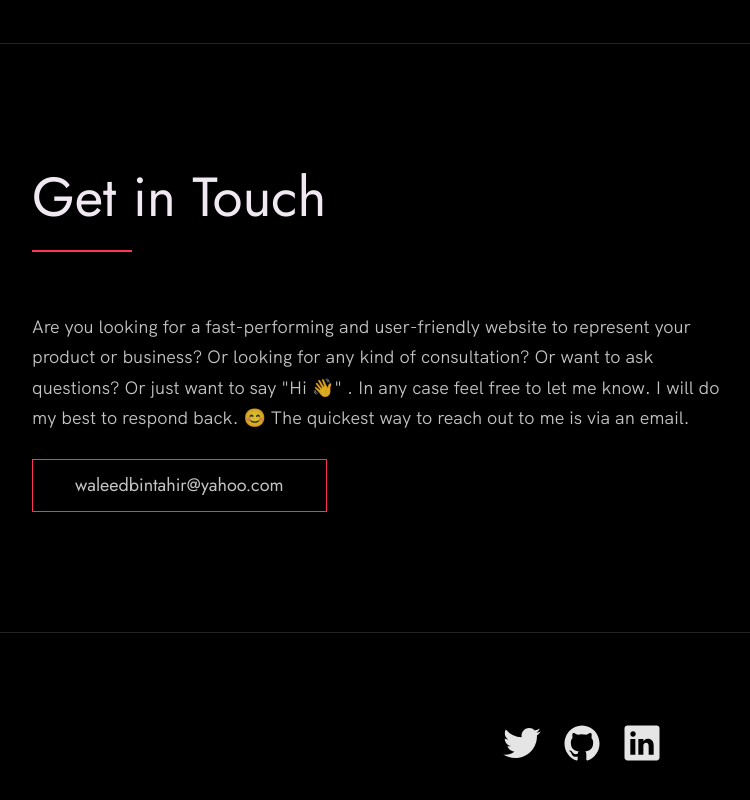
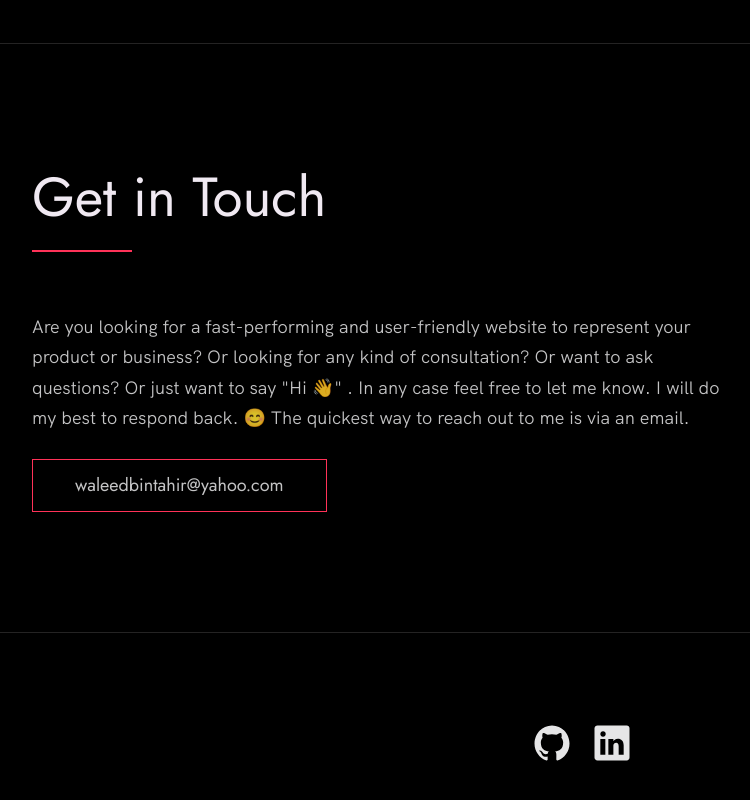
Before and after one commit to waleed-27/waleed-27, a plain HTML site: page index.html in a window 1280 px wide. Shown: the part 4605-5405 px from the top of the page, without its empty margins (58-808 px from the left). Drawn offline with Linux system fonts and the light colour scheme.

Commit message:
Removed Twitter

```diff
--- a/index.html
+++ b/index.html
@@ -226,11 +226,6 @@
       <!-- Update the links to point to your accounts -->
       <ul class="footer__social-links">
         <li class="footer__social-link-item">
-          <a href="https://twitter.com/waleedbintahir9" title="Link to Twitter Profile">
-            <img src="./images/twitter.svg" class="footer__social-image" alt="Twitter">
-          </a>
-        </li>
-        <li class="footer__social-link-item">
           <a href="https://github.com/waleed-27/" title="Link to Github Profile">
             <img src="./images/github.svg" class="footer__social-image" alt="Github">
           </a>
```
